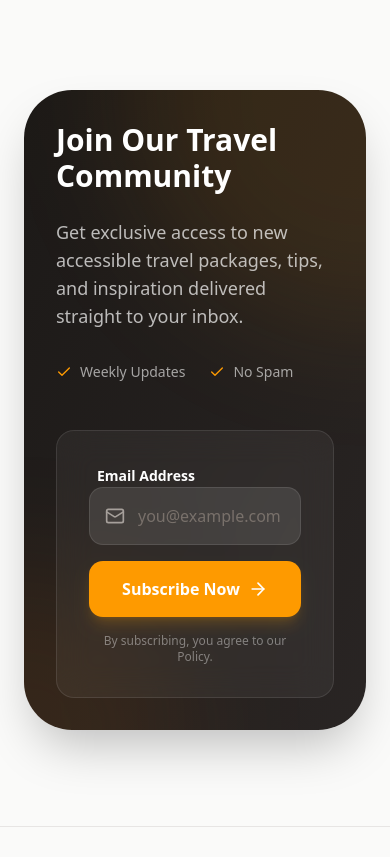
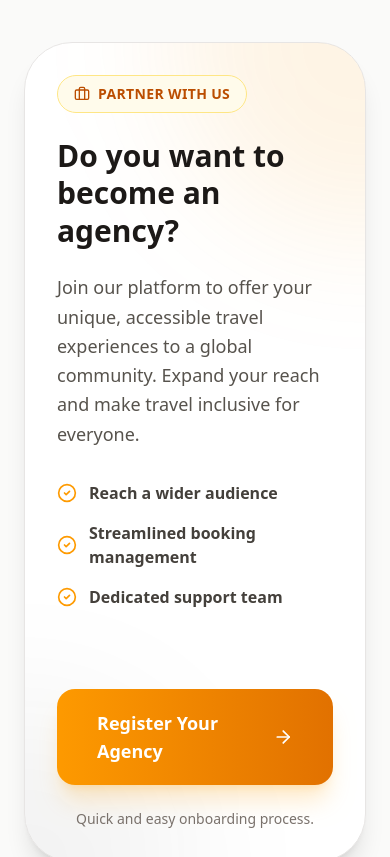
Before and after one commit to HasnaHasan194/Carevoyage-client, a React (Vite) app: page / in a window 390 px wide. Shown: the part 5540-6397 px from the top of the page. Built offline with nearby package versions, Linux system fonts and the light colour scheme; no server answers.

Commit message:
UI updated for agency

```diff
--- /dev/null
+++ b/src/components/LandingPage/BecomeAgencyCTA.tsx
@@ -0,0 +1,67 @@
+import { motion } from "framer-motion";
+import { Briefcase, ArrowRight, CheckCircle2 } from "lucide-react";
+import { Link } from "react-router-dom";
+import { ROUTES } from "@/config/env";
+
+export const BecomeAgencyCTA = () => {
+  return (
+    <section className="py-12 px-6 bg-stone-50">
+      <div className="container mx-auto">
+        <div className="bg-white border border-stone-200 rounded-[3rem] p-8 md:p-16 relative overflow-hidden shadow-xl transition-shadow hover:shadow-2xl">
+
+          {/* Background decoration */}
+          <div className="absolute top-0 right-0 w-96 h-96 bg-amber-500/10 rounded-full blur-3xl -translate-y-1/2 translate-x-1/2 pointer-events-none" />
+          <div className="absolute bottom-0 left-0 w-80 h-80 bg-stone-900/5 rounded-full blur-3xl translate-y-1/2 -translate-x-1/2 pointer-events-none" />
+
+          <div className="relative z-10 grid md:grid-cols-2 gap-12 items-center">
+
+            {/* Left Content */}
+            <div>
+              <div className="inline-flex items-center gap-2 px-4 py-2 rounded-full bg-amber-50 text-amber-700 font-bold tracking-wide text-sm mb-6 border border-amber-200">
+                <Briefcase className="w-4 h-4" />
+                PARTNER WITH US
+              </div>
+              <h2 className="text-3xl md:text-5xl font-bold text-stone-900 mb-6 leading-tight">
+                Do you want to become an agency?
+              </h2>
+
+              <p className="text-stone-600 text-lg mb-8 max-w-md leading-relaxed font-medium">
+                Join our platform to offer your unique, accessible travel experiences to a global community. Expand your reach and make travel inclusive for everyone.
+              </p>
+
+              <div className="space-y-4 mb-8">
+                {["Reach a wider audience", "Streamlined booking management", "Dedicated support team"].map((benefit, idx) => (
+                  <div key={idx} className="flex items-center gap-3 text-stone-700 font-semibold">
+                    <CheckCircle2 className="w-5 h-5 text-amber-500 shrink-0" />
+                    {benefit}
+                  </div>
+                ))}
+              </div>
+            </div>
+
+            {/* Right Action */}
+            <div className="flex flex-col justify-center items-center md:items-end h-full">
+              <motion.div
+                whileHover={{ scale: 1.02 }}
+                whileTap={{ scale: 0.98 }}
+                className="w-full md:w-auto"
+              >
+                <Link
+                  to={ROUTES.AGENCY_SIGNUP}
+                  className="bg-gradient-to-r from-amber-500 to-amber-600 hover:from-amber-600 hover:to-amber-700 text-white font-bold py-5 px-10 rounded-2xl shadow-xl shadow-amber-500/20 transition-all flex items-center justify-center gap-3 group w-full md:w-auto text-lg"
+                >
+                  Register Your Agency
+                  <ArrowRight className="w-6 h-6 group-hover:translate-x-1 transition-transform" />
+                </Link>
+              </motion.div>
+              <p className="mt-6 text-sm text-stone-500 text-center md:text-right w-full md:w-auto font-medium">
+                Quick and easy onboarding process.
+              </p>
+            </div>
+
+          </div>
+        </div>
+      </div>
+    </section>
+  );
+};
--- a/src/components/LandingPage/LandingPage.tsx
+++ b/src/components/LandingPage/LandingPage.tsx
@@ -5,6 +5,7 @@ import { FeaturedDestinations } from "./FeaturedDestinations";
 import { Packages } from "./Packages";
 import { Services } from "./Services";
 import { Reviews } from "./Reviews";
+import { BecomeAgencyCTA } from "./BecomeAgencyCTA";
 import { Newsletter } from "./Newsletter";
 import { Footer } from "./Footer";
 import { motion, useScroll, useSpring } from "framer-motion";
@@ -38,6 +39,7 @@ export const LandingPage = () => {
         <Packages />
         <Services />
         <Reviews />
+        <BecomeAgencyCTA />
         <Newsletter />
       </main>
 
--- a/src/config/env.ts
+++ b/src/config/env.ts
@@ -51,6 +51,7 @@ export const ROUTES = {
   AGENCY_SALES_REPORT: "/agency/sales-report",
   AGENCY_MESSAGES: "/agency/messages",
   CARETAKER_SIGNUP: "/caretaker/signup",
+  AGENCY_SIGNUP: "/agency/signup",
 };
 
 export const AUTH_CONFIG = {
```
